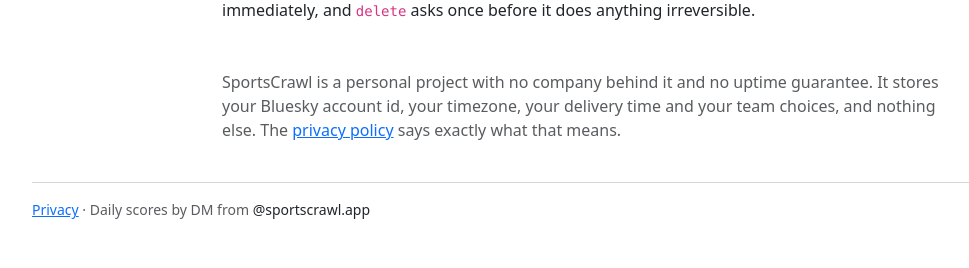
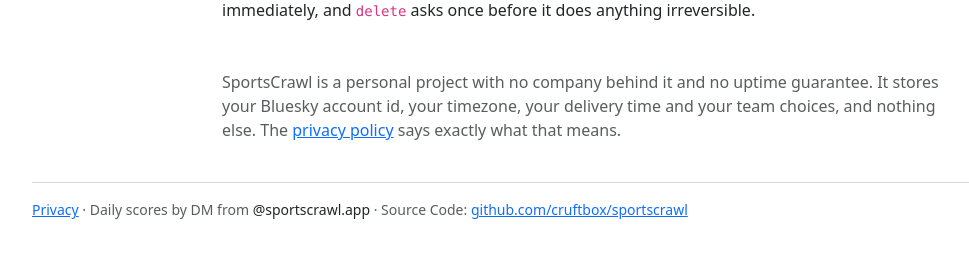
Before and after one commit to gscohn/marketcrawl, a Flask app: page / in a window 1280 px wide. Shown: the part 1101-1369 px from the top of the page, without its empty margins (50-1019 px from the left). Run offline with Flask 3, Linux system fonts and the light colour scheme; some libraries are stand-ins or nearby versions.

Commit message:
Link the source repository from the footer
In the base template, so it appears on every page rather than just the
landing page.

The repo is private today, so the link 404s for anyone who is not signed
in as the owner. That is known and accepted: it resolves the moment the
repo goes public, and shipping the link now means not having to remember
to add it then.

Co-Authored-By: Claude Opus 5 <noreply@anthropic.com>

```diff
--- a/templates/base.html
+++ b/templates/base.html
@@ -42,6 +42,8 @@
     <a href="{{ url_for('privacy') }}">Privacy</a>
     &middot; Daily scores by DM from
     <span class="text-body">@sportscrawl.app</span>
+    &middot; Source Code:
+    <a href="https://github.com/cruftbox/sportscrawl">github.com/cruftbox/sportscrawl</a>
   </footer>
 </body>
 </html>
```
Also changed, not shown: tests/test_app.py (+11 -0 lines).
